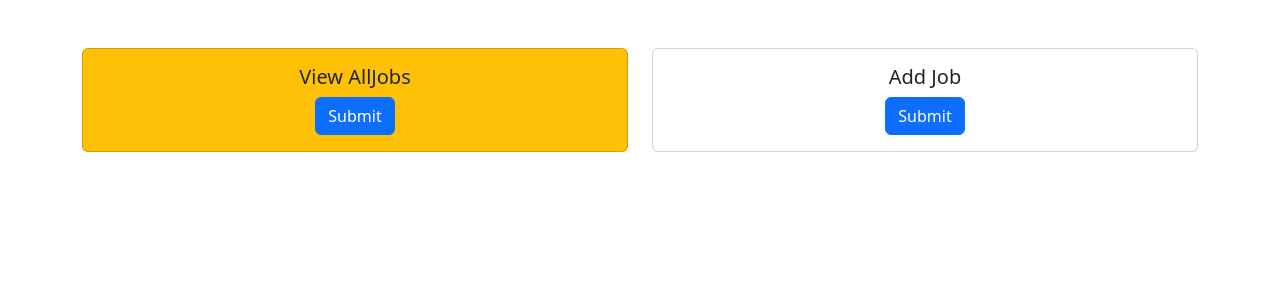
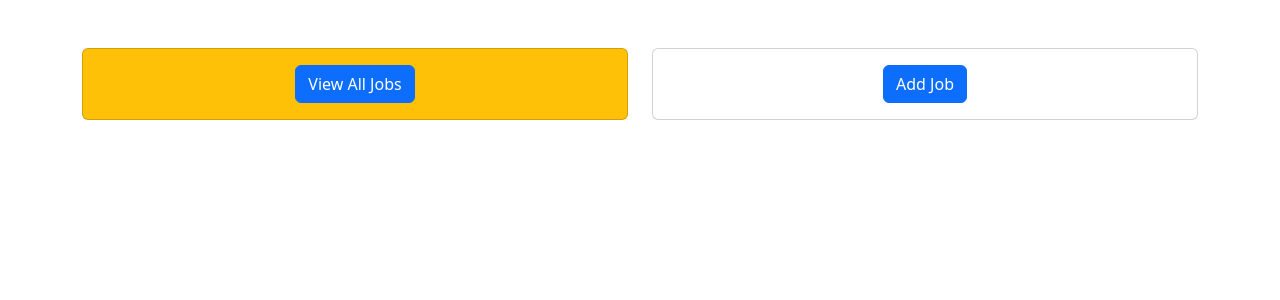
Before and after one commit to ujjwal-27/Java21, a Java web app: page /views/home.jsp in a window 1280 px wide. Shown: the part 86-386 px from the top of the page. Run offline with Spring Boot 4, a stand-in JSP engine, Linux system fonts and the light colour scheme.

Commit message:
update home page

```diff
--- a/JobApp/src/main/webapp/views/home.jsp
+++ b/JobApp/src/main/webapp/views/home.jsp
@@ -67,11 +67,7 @@ p {
 			<div class="col-md-6 mb-5">
 				<div class="card bg-warning">
 					<div class="card-body text-center">
-						<h5 class="card-title">View AllJobs</h5>
-						<form action="/viewalljobs" method="get">
-							<!-- Add your form fields here -->
-							<button type="submit" class="btn btn-primary">Submit</button>
-						</form>
+						<a href="/viewalljobs" class="btn btn-primary">View All Jobs</a>
 					</div>
 				</div>
 			</div>
@@ -80,13 +76,7 @@ p {
 			<div class="col-md-6 mb-5">
 				<div class="card">
 					<div class="card-body text-center">
-						<h5 class="card-title">Add Job</h5>
-						<form action="/addjob" method="get">
-							<!-- Your form fields go here if needed -->
-
-							<button type="submit" class="btn btn-primary">Submit</button>
-						</form>
-
+						<a href="/addjob" class="btn btn-primary">Add Job</a>
 					</div>
 				</div>
 			</div>
```
